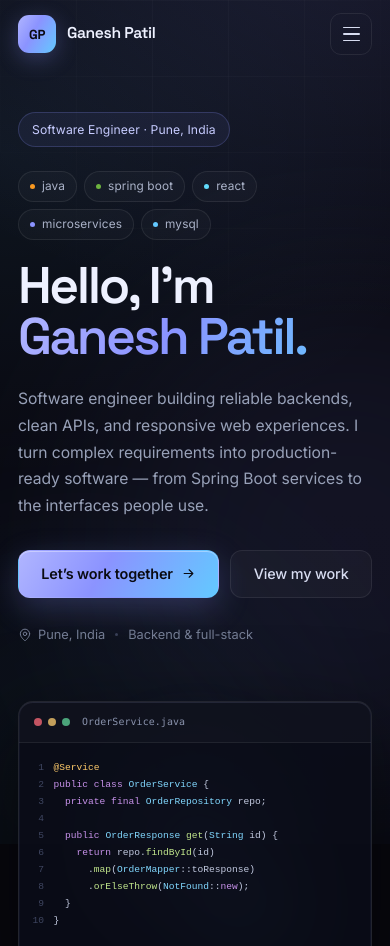
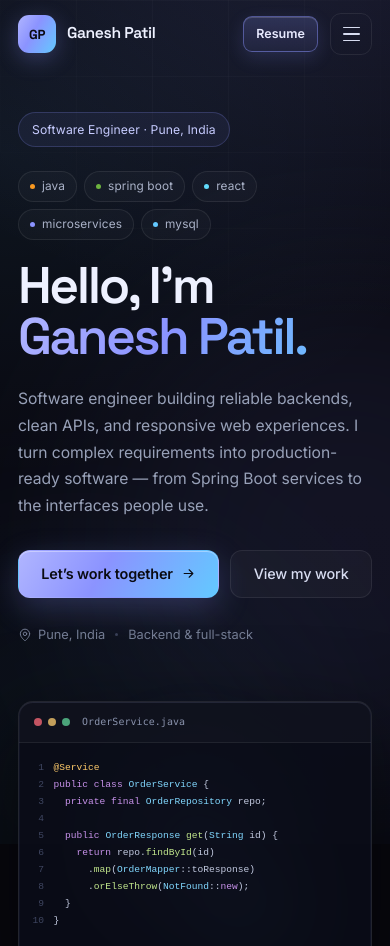
Before and after one commit to Ganesh5440/ganesh5440.github.io, a plain HTML site: page index.html in a window 390 px wide. Shown: the top 946 px of the page. Drawn offline with Linux system fonts and the light colour scheme.

Commit message:
Give the header resume link a proper button treatment
Replace the dull lowercase outline link with a capitalized, tinted
indigo pill and a download arrow. Keep it visible on phones in a compact
form instead of hiding it, and label the mobile menu entry Resume (PDF).

```diff
--- a/index.html
+++ b/index.html
@@ -72,9 +72,9 @@
       </nav>
 
       <div class="nav-actions">
-        <a class="btn btn-outline btn-sm nav-resume" href="assets/Ganesh-Patil-Resume.pdf" download="Ganesh-Patil-Resume.pdf">
+        <a class="btn btn-resume btn-sm nav-resume" href="assets/Ganesh-Patil-Resume.pdf" download="Ganesh-Patil-Resume.pdf" aria-label="Download resume (PDF)">
           <svg class="ico" viewBox="0 0 24 24" aria-hidden="true"><path d="M12 3v12m0 0 4-4m-4 4-4-4M5 21h14"/></svg>
-          resume
+          Resume
         </a>
         <button class="menu-toggle" id="menu-toggle" aria-expanded="false" aria-controls="mobile-menu" aria-label="Open menu">
           <span></span><span></span><span></span>
@@ -89,7 +89,7 @@
       <a href="#projects">Projects</a>
       <a href="#services">Services</a>
       <a href="#contact">Contact</a>
-      <a href="assets/Ganesh-Patil-Resume.pdf" download="Ganesh-Patil-Resume.pdf">Download resume</a>
+      <a href="assets/Ganesh-Patil-Resume.pdf" download="Ganesh-Patil-Resume.pdf">Resume (PDF)</a>
     </nav>
   </header>
 
--- a/styles.css
+++ b/styles.css
@@ -460,6 +460,25 @@ section {
   background: rgba(139, 147, 255, 0.06);
 }
 
+.btn-resume {
+  background: linear-gradient(180deg, rgba(139, 147, 255, 0.2), rgba(139, 147, 255, 0.09));
+  border-color: rgba(139, 147, 255, 0.45);
+  color: #e8eaff;
+  font-weight: 600;
+  letter-spacing: 0.005em;
+  box-shadow: inset 0 1px 0 rgba(255, 255, 255, 0.16), 0 6px 18px rgba(139, 147, 255, 0.16);
+}
+.btn-resume:hover {
+  background: linear-gradient(180deg, rgba(139, 147, 255, 0.3), rgba(139, 147, 255, 0.15));
+  border-color: rgba(139, 147, 255, 0.72);
+  color: #fff;
+  transform: translateY(-1px);
+  box-shadow: inset 0 1px 0 rgba(255, 255, 255, 0.2), 0 10px 26px rgba(139, 147, 255, 0.28);
+}
+.btn-resume:hover .ico {
+  transform: translateY(2px);
+}
+
 .btn-sm {
   height: 38px;
   padding: 0 15px;
@@ -1859,9 +1878,6 @@ section {
   .menu-toggle {
     display: flex;
   }
-  .nav-resume .ico {
-    display: none;
-  }
 
   .hero {
     min-height: auto;
@@ -1970,6 +1986,13 @@ section {
     top: 78px;
   }
   .nav-resume {
+    display: inline-flex;
+    height: 36px;
+    padding: 0 12px;
+    font-size: 0.78rem;
+    border-radius: 9px;
+  }
+  .nav-resume .ico {
     display: none;
   }
   .hero {
```
